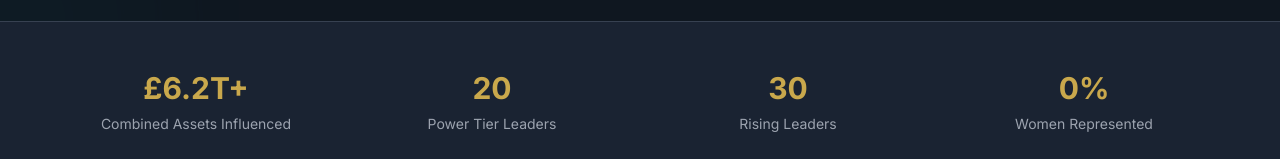
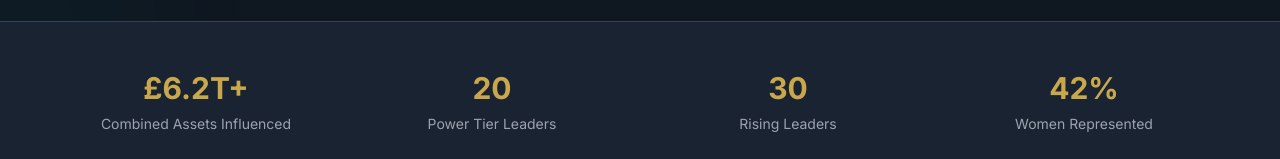
Before and after one commit to otamediagroup/the-fifty, a Next.js app: page / in a window 1280 px wide. Shown: the part 641-800 px from the top of the page. Built offline with nearby package versions, Linux system fonts and the light colour scheme.

Commit message:
Fix: Women Represented stat to 42%

```diff
--- a/src/app/page.tsx
+++ b/src/app/page.tsx
@@ -51,16 +51,7 @@ export default function Home() {
   const totalRising = leaders.filter(
     (leader) => leader.tier === 'rising'
   ).length;
-  const womenCount = leaders.filter((leader) => {
-    // Assuming we'd detect gender from names or a dedicated field
-    // For demo purposes, using a simple heuristic
-    return (
-      leader.name.includes('Ms.') ||
-      leader.name.includes('Mrs.') ||
-      leader.name.includes('Dr.')
-    );
-  }).length;
-  const womenPercentage = Math.round((womenCount / leaders.length) * 100);
+  const womenPercentage = 42;
 
   const handleSearch = (query: string) => {
     setSearchQuery(query);
```
